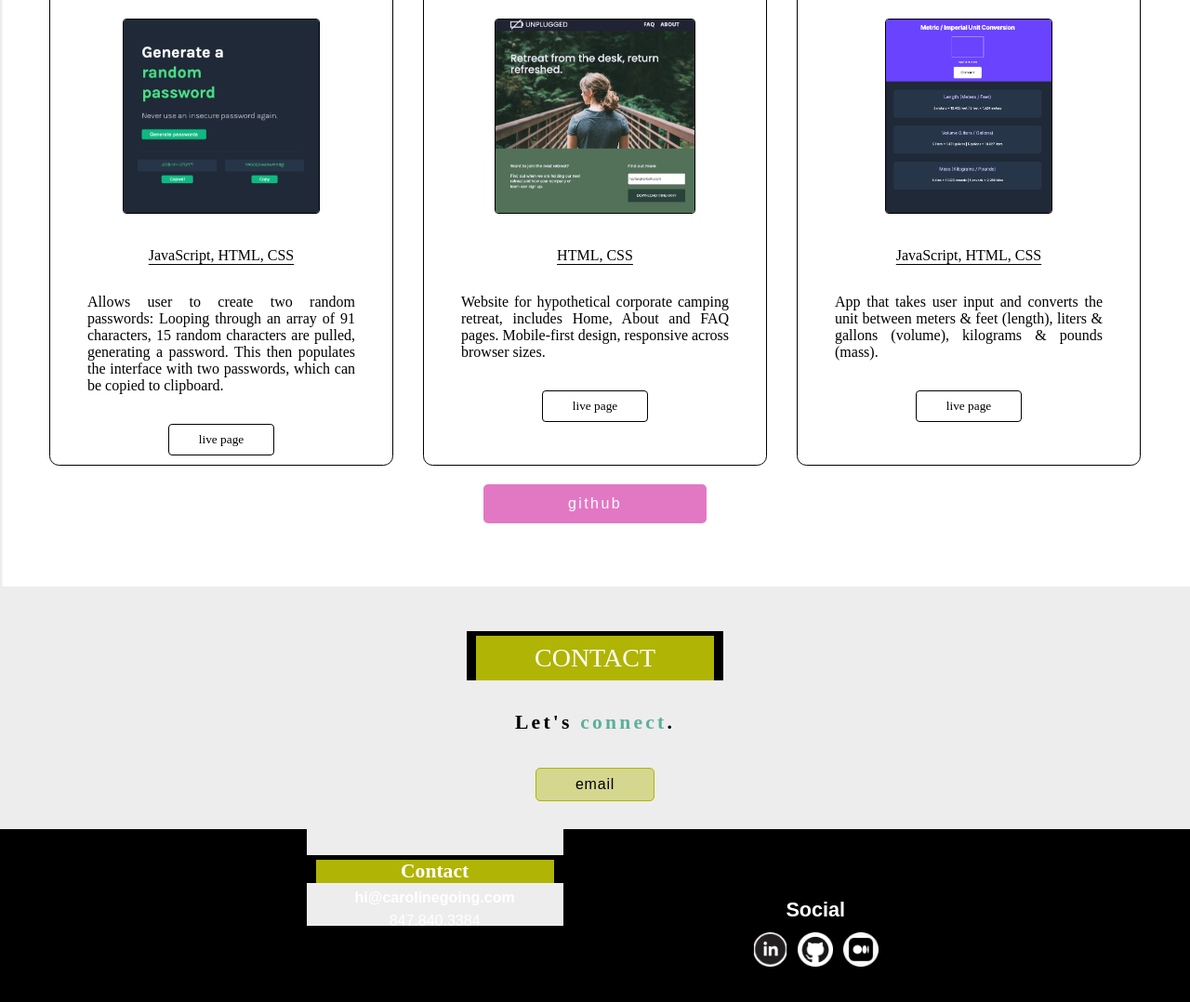
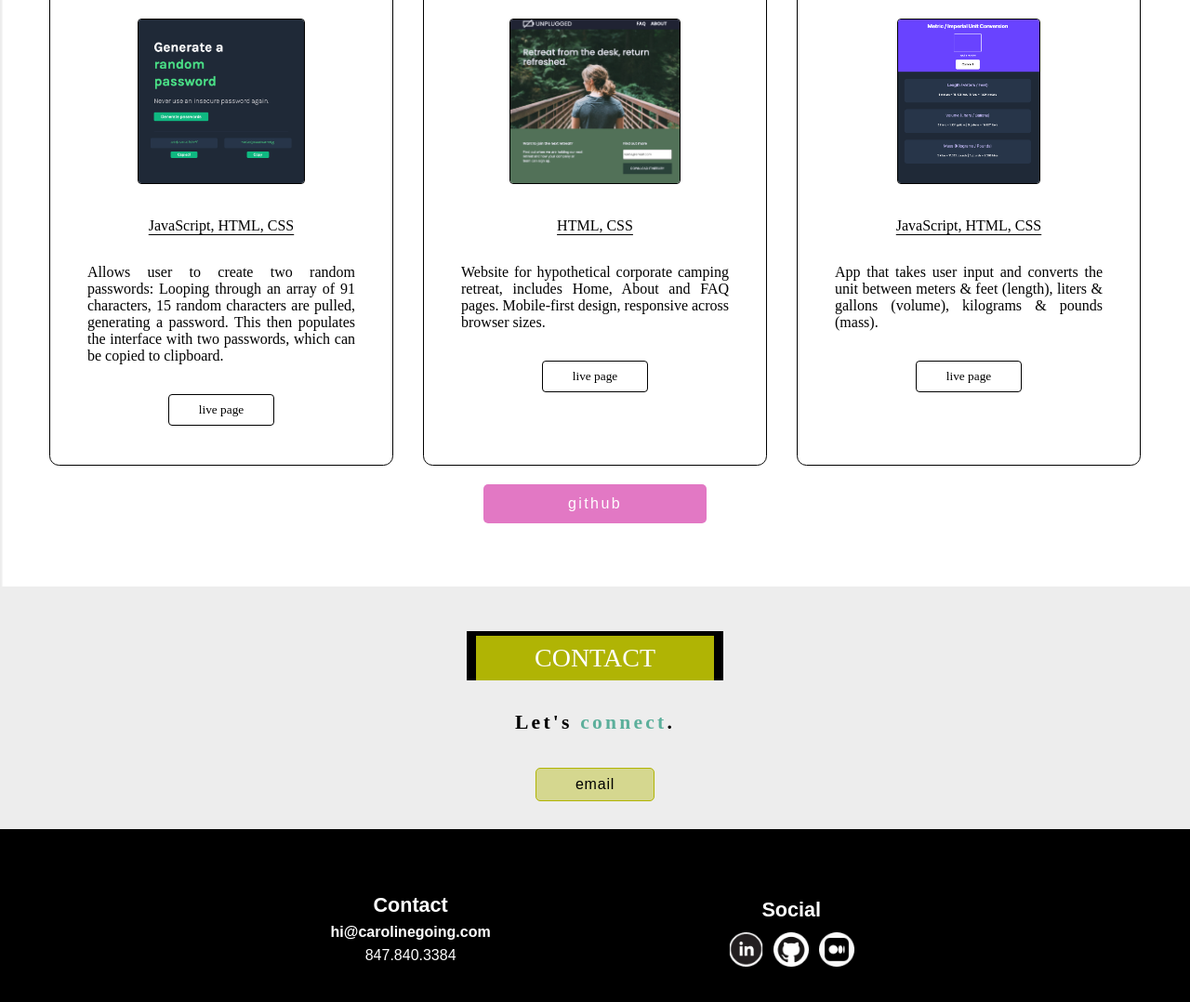
Before and after one commit to cgoing2215/cgoing-portfolio, a React (Create React App) app: page / in a window 1280 px wide. Shown: the part 2699-3777 px from the top of the page at 93% size. Built offline with nearby package versions, Linux system fonts and the light colour scheme; a web font is replaced by a local one.

Commit message:
Fixed footer bug from id used across components

```diff
--- a/src/components/Footer/Footer.css
+++ b/src/components/Footer/Footer.css
@@ -25,14 +25,14 @@ a {
     margin-bottom: 0.5rem;
 }
 
-#contact {
+#contact-section {
     display: flex;
     flex-direction: column;
     justify-content: center;
     align-items: center;
 }
 
-#contact a {
+#contact-section a {
     text-align: center;
     font-size: 1rem;
     font-style: normal;
@@ -41,7 +41,7 @@ a {
     margin-bottom: 0;
 }
 
-#contact p {
+#contact-section p {
     margin-top: 0.5rem;
 }
 
@@ -71,7 +71,7 @@ a {
         display: none;
     }
 
-    #contact a {
+    #contact-section a {
         font-size: 1.1rem;
     }
 }
--- a/src/components/Footer/Footer.js
+++ b/src/components/Footer/Footer.js
@@ -8,7 +8,7 @@ function Footer() {
   return (
     <div id="footer-container">
       <div id="footer-content">
-        <div id="contact">
+        <div id="contact-section">
             <h3>Contact</h3>
             <a href="mailto:hi@carolinegoing.com">hi@carolinegoing.com</a>
             <p>847.840.3384</p>
--- a/src/components/PortfolioHeader/Projects/Projects.css
+++ b/src/components/PortfolioHeader/Projects/Projects.css
@@ -27,7 +27,7 @@
 }
 
 #project-card img {
-    height: 13rem;
+    height: 11rem;
     border-radius: .25rem;
     margin-bottom: 1rem;
     border: 1px solid black;
```
